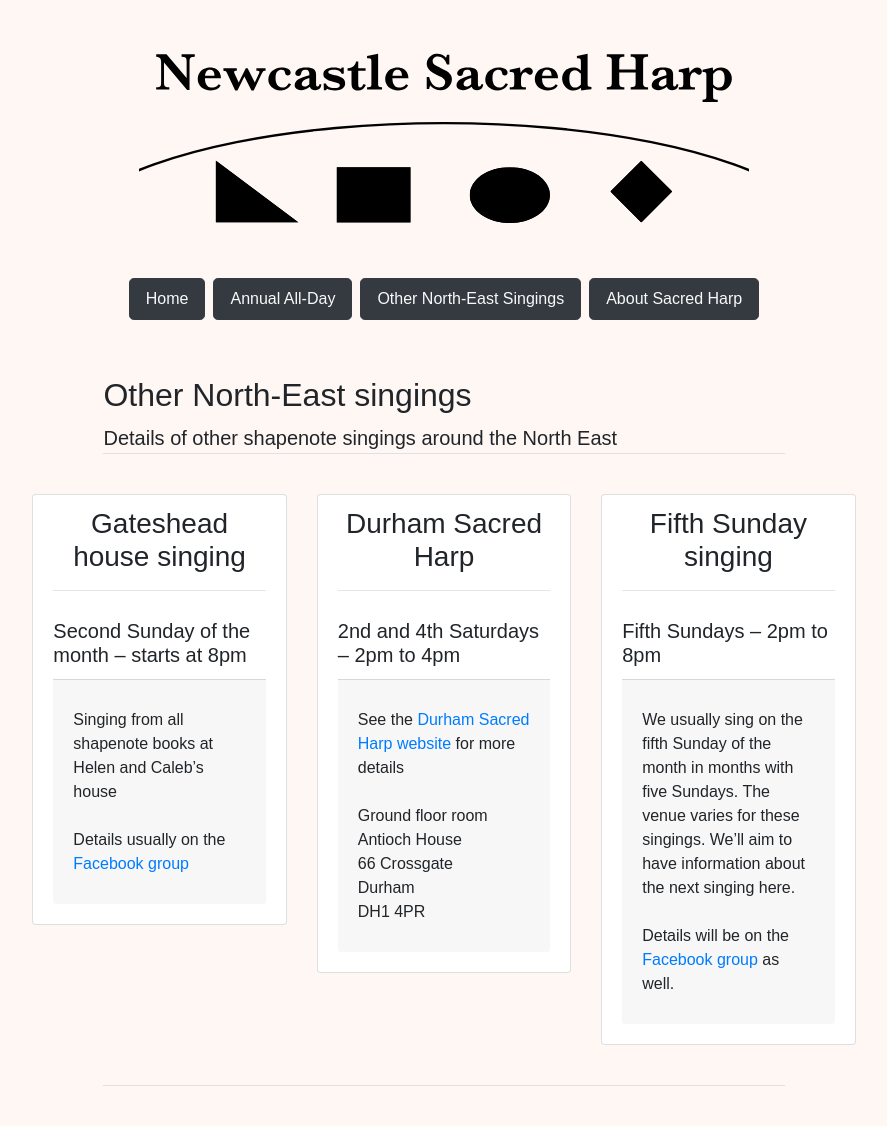
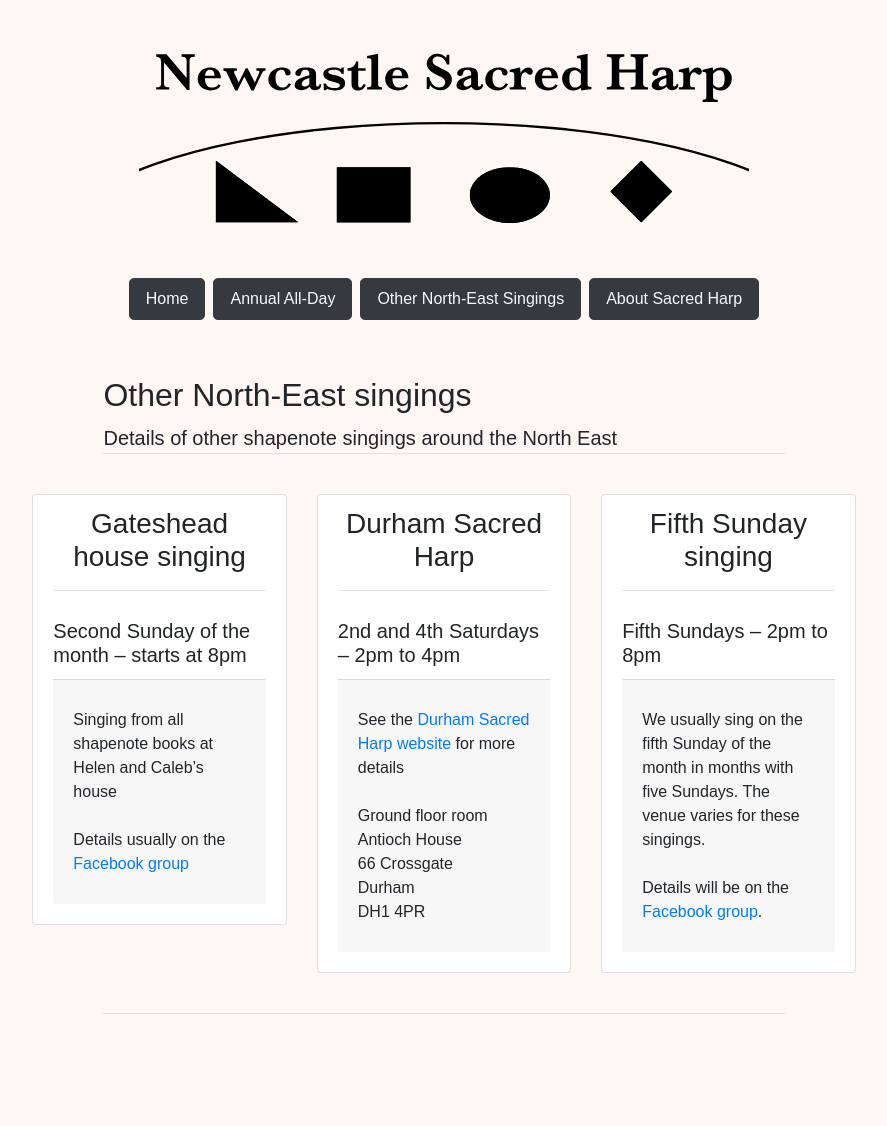
Before and after one commit to newcastle-shapenote/newcastle-shapenote-website, a Jekyll site: the page built from other-north-east-singings.md, in a window 1280 px wide. Shown: the whole page, without its empty margins (196-1083 px from the left). Built offline with Jekyll 4.4.1, drawn with Linux system fonts in a browser that asks for light colours; some web fonts are replaced; a script that is not in the unit is left out; after the commit the page ends 1054 px from its top, so only the background shows below that.

Commit message:
Update Singing page "other-north-east-singings"

```diff
--- a/other-north-east-singings.md
+++ b/other-north-east-singings.md
@@ -31,10 +31,9 @@ singings:
     singing_name: Fifth Sunday singing
     singing_venue_details: >
       We usually sing on the fifth Sunday of the month in months with five
-      Sundays. The venue varies for these singings. We'll aim to have
-      information about the next singing here.
+      Sundays. The venue varies for these singings.
 
 
       Details will be on the [Facebook
-      group](https://www.facebook.com/groups/194225650596332) as well.
+      group](https://www.facebook.com/groups/194225650596332).
 ---
```
